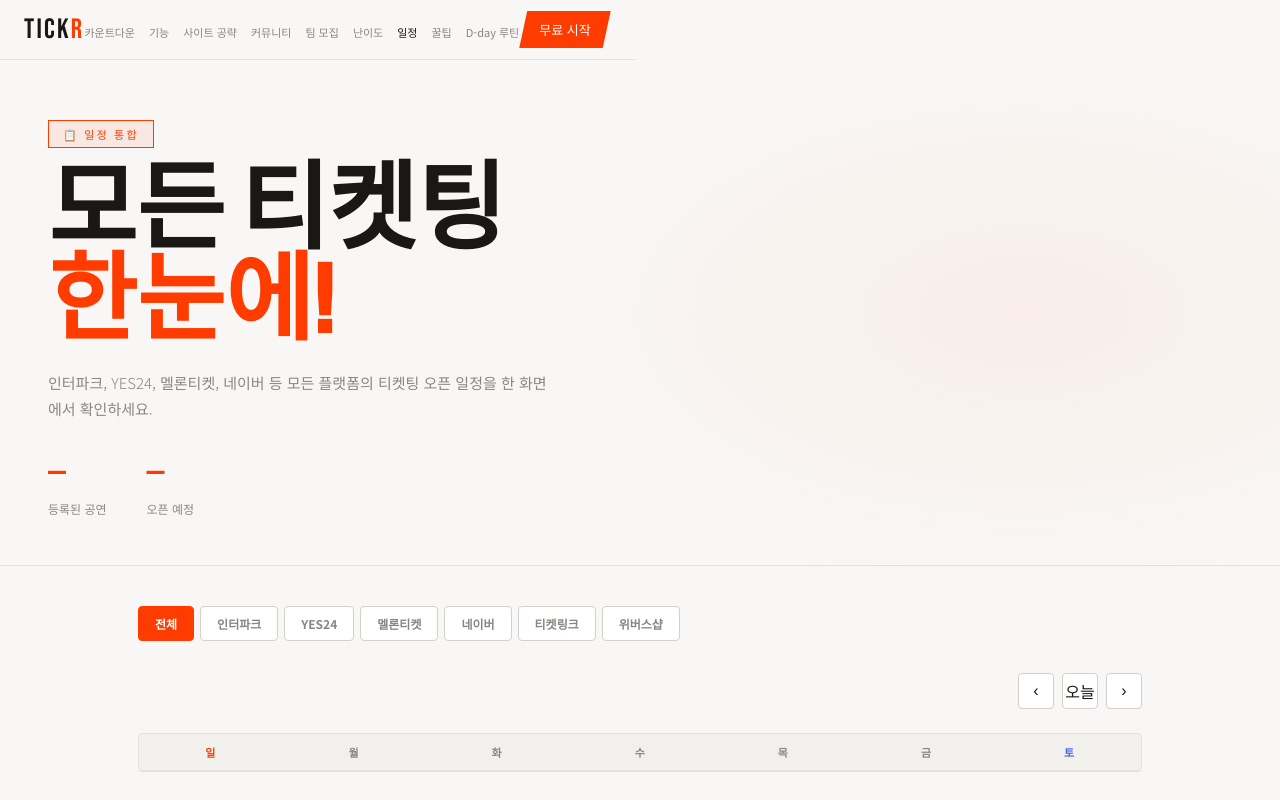
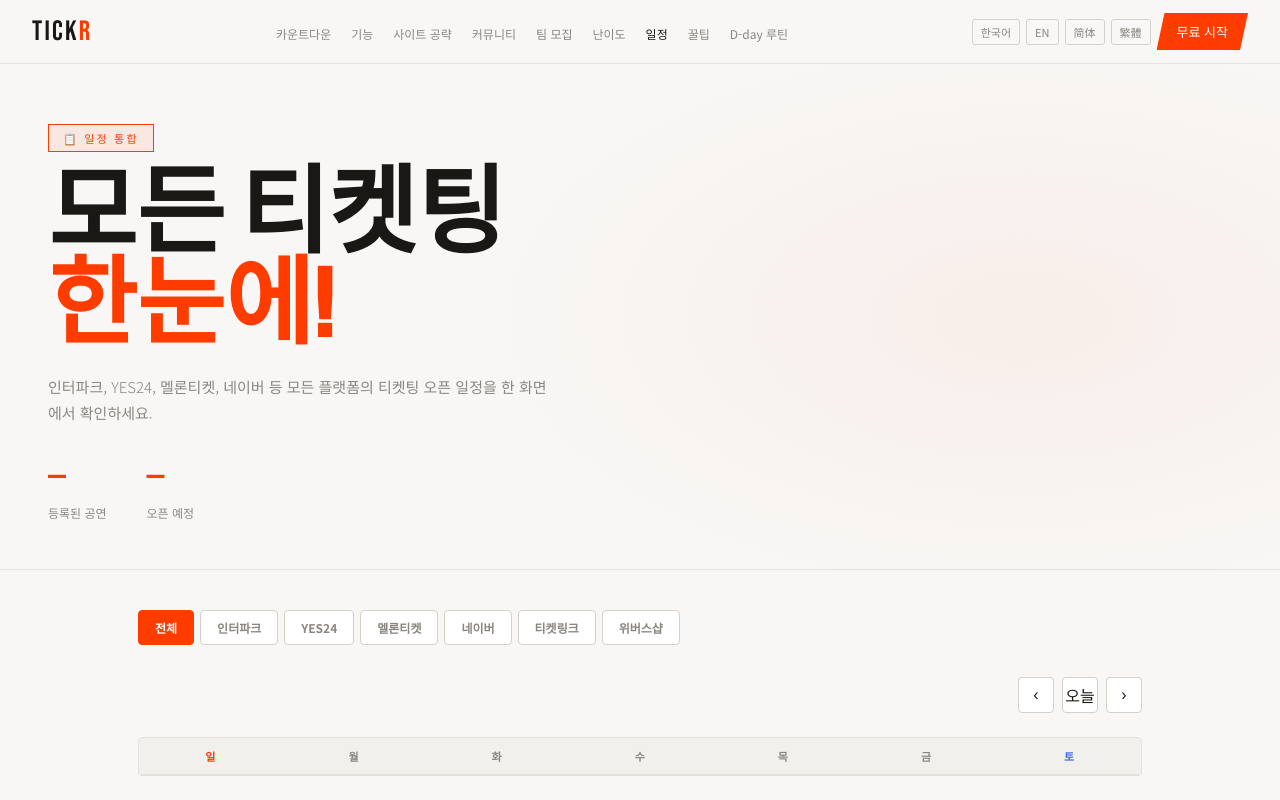
Before and after one commit to chygina37/-, a website: page schedule.html in a window 1280 px wide. Shown: the top 800 px of the page. Drawn offline with Linux system fonts and the light colour scheme; no server answers.

Commit message:
Update schedule.html

```diff
--- a/schedule.html
+++ b/schedule.html
@@ -12,15 +12,16 @@
     --text: #1a1814; --text2: #3d3a35; --muted: #8a8680; --gray: #f2f0ec;
   }
   *,*::before,*::after{box-sizing:border-box;margin:0;padding:0;}
-  body{padding-top:60px;background:var(--bg);color:var(--text);font-family:'Noto Sans KR',sans-serif;font-weight:300;}
+  body{padding-top:64px;background:var(--bg);color:var(--text);font-family:'Noto Sans KR',sans-serif;font-weight:300;}
 
-  nav{position:fixed;top:0;z-index:100;display:flex;align-items:center;justify-content:space-between;padding:0 24px;height:60px;background:rgba(248,247,245,.92);border-bottom:1px solid var(--border);backdrop-filter:blur(16px);}
+  nav{position:fixed;top:0;left:0;right:0;z-index:100;display:flex;align-items:center;justify-content:space-between;padding:0 32px;height:64px;background:rgba(248,247,245,.92);border-bottom:1px solid var(--border);backdrop-filter:blur(16px);}
   .logo{font-family:'Bebas Neue',sans-serif;font-size:28px;letter-spacing:.08em;color:var(--text);text-decoration:none;}
   .logo span{color:var(--accent);}
-  .nav-links{display:flex;gap:14px;list-style:none;}
-  .nav-links a{color:var(--muted);text-decoration:none;font-size:11px;font-weight:400;transition:color .2s;}
+  .nav-links{display:flex;gap:20px;list-style:none;}
+  .nav-links a{color:var(--muted);text-decoration:none;font-size:12px;font-weight:400;transition:color .2s;}
   .nav-links a:hover,.nav-links a.active{color:var(--text);}
   .nav-right{display:flex;align-items:center;gap:12px;}
+  .lang-btn{background:none;border:1px solid var(--border2);color:var(--muted);padding:4px 8px;font-size:11px;border-radius:3px;cursor:pointer;font-family:'Noto Sans KR',sans-serif;transition:.2s;}.lang-btn:hover{border-color:var(--accent);color:var(--accent);}
   .nav-cta{background:var(--accent);color:#fff;border:none;padding:9px 20px;font-size:13px;font-weight:500;cursor:pointer;clip-path:polygon(8px 0%,100% 0%,calc(100% - 8px) 100%,0% 100%);font-family:'Noto Sans KR',sans-serif;transition:background .2s;}
   .nav-cta:hover{background:#e03000;}
 
@@ -135,7 +136,11 @@
     <li><a href="/tips.html">꿀팁</a></li>
     <li><a href="/dday.html">D-day 루틴</a></li>
   </ul>
-  <div class="nav-right">
+  <div class="nav-right" style="display:flex;align-items:center;gap:6px;">
+    <button class="lang-btn" onclick="location.href=location.href">한국어</button>
+    <button class="lang-btn" onclick="location.href=location.href">EN</button>
+    <button class="lang-btn" onclick="location.href=location.href">简体</button>
+    <button class="lang-btn" onclick="location.href=location.href">繁體</button>
     <button class="nav-cta" onclick="location.href='/'">무료 시작</button>
   </div>
 </nav>
```
